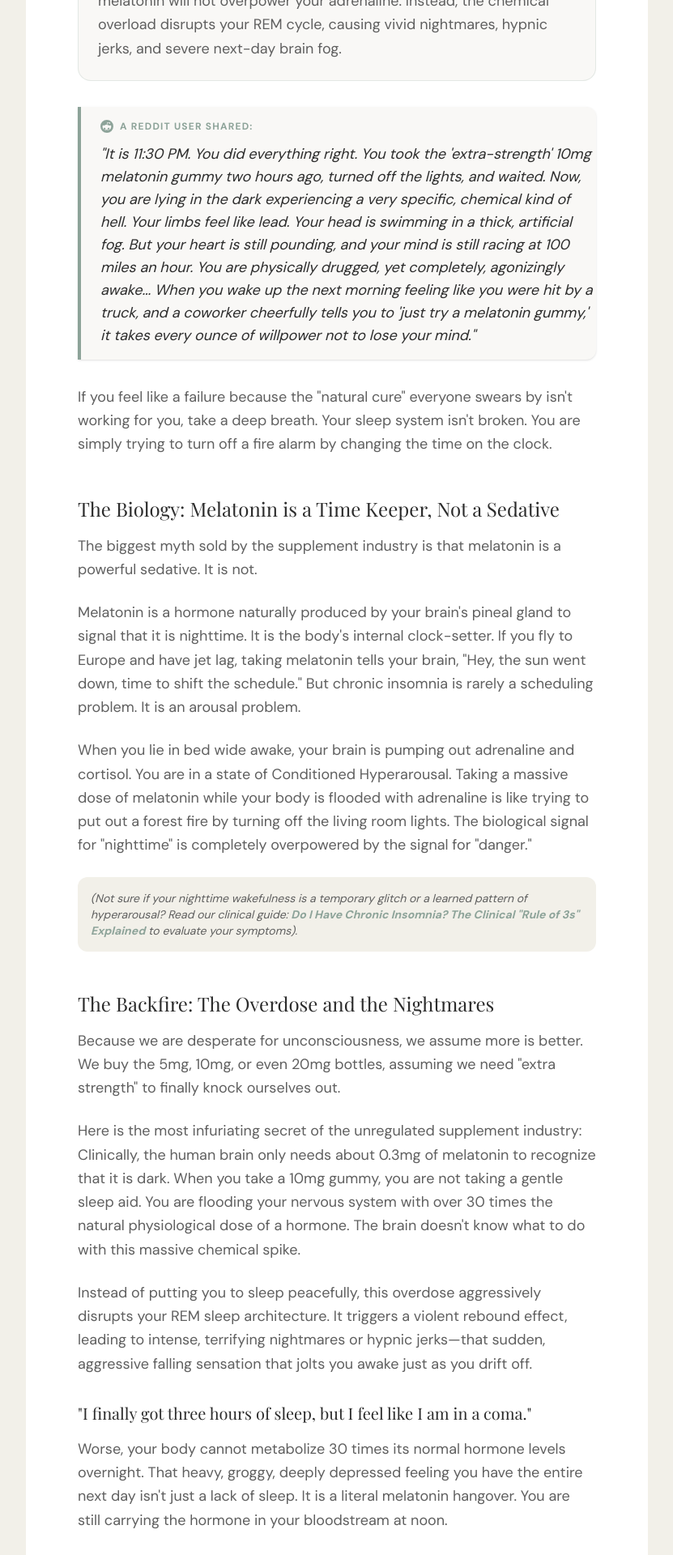
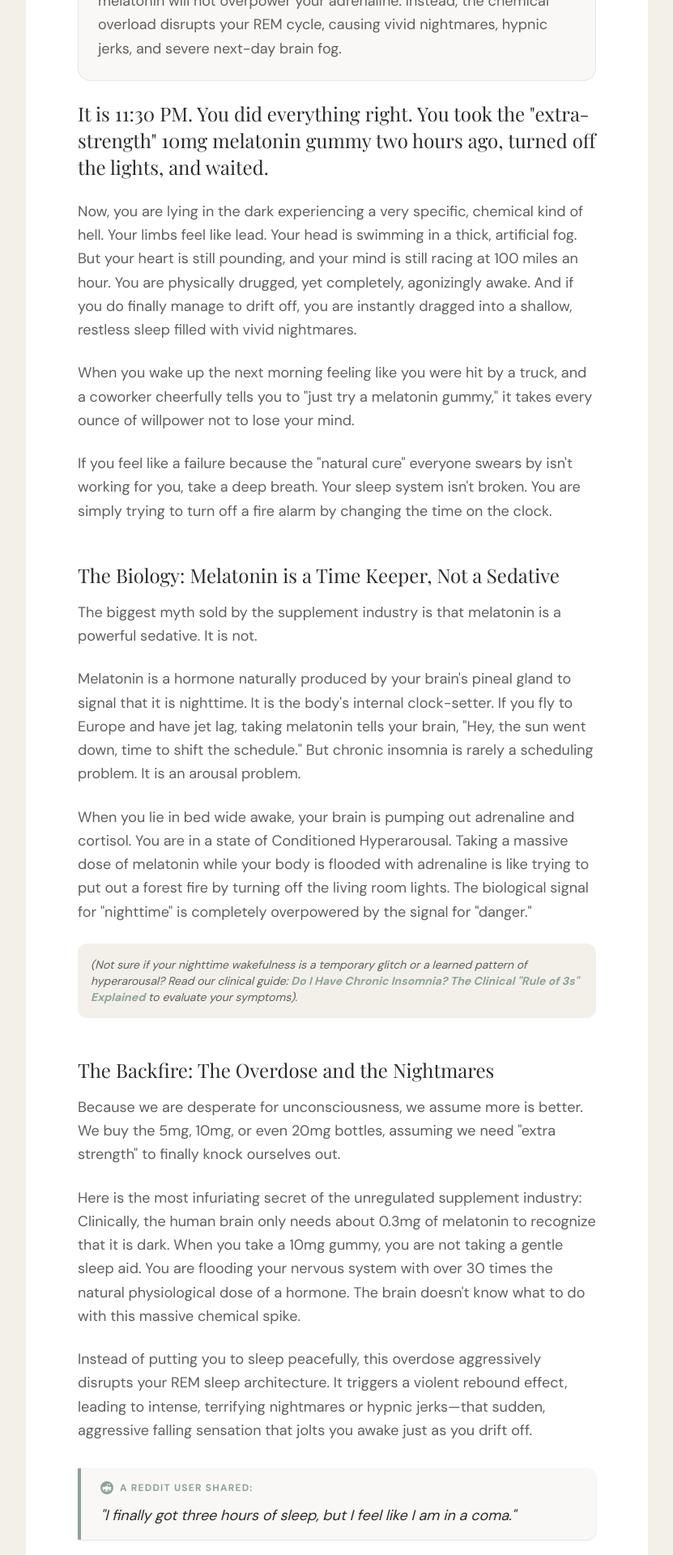
Before and after one commit to shishirtiwari23/good-night-companion, a Next.js app: page /articles/why-melatonin-does-nothing-for-chronic-insomnia in a window 1280 px wide. Shown: the part 780-2700 px from the top of the page at 81% size, without its empty margins (224-1055 px from the left). Built offline with nearby package versions, Linux system fonts and the light colour scheme; a web font is replaced by a local one.

Commit message:
fix: Correct Reddit quote placements in 3am and melatonin articles

```diff
--- a/app/articles/why-melatonin-does-nothing-for-chronic-insomnia/page.tsx
+++ b/app/articles/why-melatonin-does-nothing-for-chronic-insomnia/page.tsx
@@ -59,15 +59,15 @@ export default function Article15Page() {
             </p>
           </div>
 
-          <div className="my-8 border-l-4 border-[var(--primary)] pl-6 py-4 bg-[#f9f8f6] rounded-r-xl shadow-sm">
-            <p className="text-xs font-bold tracking-widest uppercase text-[#8da399] mb-3 flex items-center">
-              <svg xmlns="http://www.w3.org/2000/svg" width="16" height="16" viewBox="0 0 24 24" fill="currentColor" stroke="none" className="mr-2 text-[var(--primary)]"><path d="M12 0A12 12 0 0 0 0 12a12 12 0 0 0 12 12 12 12 0 0 0 12-12A12 12 0 0 0 12 0zm5.01 4.744c.688 0 1.25.561 1.25 1.249a1.25 1.25 0 0 1-2.498.056l-2.597-.547-.8 3.747c1.824.07 3.48.632 4.674 1.488.308-.309.73-.491 1.207-.491.968 0 1.758.79 1.758 1.759 0 .312-.08.6-.22.846.015.152.023.308.023.465 0 3.255-3.535 5.892-7.896 5.892-4.362 0-7.897-2.637-7.897-5.892 0-.157.009-.313.024-.465a1.765 1.765 0 0 1-.22-.846c0-.969.79-1.759 1.759-1.759.458 0 .866.168 1.168.448 1.18-1.01 2.92-1.662 4.88-1.724l.875-4.111c.046-.222.261-.368.484-.325l3.153.665a1.252 1.252 0 0 1 1.124-.908zm-9.351 9.943c-.888 0-1.608.72-1.608 1.608 0 .889.72 1.609 1.608 1.609.889 0 1.609-.72 1.609-1.609 0-.888-.72-1.608-1.609-1.608zm7.555 0c-.889 0-1.609.72-1.609 1.608 0 .889.72 1.609 1.609 1.609.888 0 1.608-.72 1.608-1.609 0-.888-.72-1.608-1.608-1.608zm-3.778 3.902c-1.644 0-3.056-.583-3.094-.601a.342.342 0 1 1 .282-.622c.043.02 1.266.54 2.812.54 1.545 0 2.766-.52 2.81-.54a.342.342 0 1 1 .284.622c-.039.018-1.45.601-3.094.601z"/></svg>
-              A Reddit User Shared:
-            </p>
-            <p className="italic text-lg text-[var(--text-primary)] m-0">
-              &quot;It is 11:30 PM. You did everything right. You took the &apos;extra-strength&apos; 10mg melatonin gummy two hours ago, turned off the lights, and waited. Now, you are lying in the dark experiencing a very specific, chemical kind of hell. Your limbs feel like lead. Your head is swimming in a thick, artificial fog. But your heart is still pounding, and your mind is still racing at 100 miles an hour. You are physically drugged, yet completely, agonizingly awake... When you wake up the next morning feeling like you were hit by a truck, and a coworker cheerfully tells you to &apos;just try a melatonin gummy,&apos; it takes every ounce of willpower not to lose your mind.&quot;
-            </p>
-          </div>
+          <p className="text-xl md:text-2xl font-serif text-[var(--text-primary)] leading-snug">
+            It is 11:30 PM. You did everything right. You took the &quot;extra-strength&quot; 10mg melatonin gummy two hours ago, turned off the lights, and waited.
+          </p>
+          <p>
+            Now, you are lying in the dark experiencing a very specific, chemical kind of hell. Your limbs feel like lead. Your head is swimming in a thick, artificial fog. But your heart is still pounding, and your mind is still racing at 100 miles an hour. You are physically drugged, yet completely, agonizingly awake. And if you do finally manage to drift off, you are instantly dragged into a shallow, restless sleep filled with vivid nightmares.
+          </p>
+          <p>
+            When you wake up the next morning feeling like you were hit by a truck, and a coworker cheerfully tells you to &quot;just try a melatonin gummy,&quot; it takes every ounce of willpower not to lose your mind.
+          </p>
            <p>
             If you feel like a failure because the &quot;natural cure&quot; everyone swears by isn&apos;t working for you, take a deep breath. Your sleep system isn&apos;t broken. You are simply trying to turn off a fire alarm by changing the time on the clock.
           </p>
@@ -97,7 +97,15 @@ export default function Article15Page() {
             Instead of putting you to sleep peacefully, this overdose aggressively disrupts your REM sleep architecture. It triggers a violent rebound effect, leading to intense, terrifying nightmares or hypnic jerks—that sudden, aggressive falling sensation that jolts you awake just as you drift off.
           </p>
 
-          <h3 className="font-serif text-[var(--text-primary)] text-xl mt-8 mb-4">&quot;I finally got three hours of sleep, but I feel like I am in a coma.&quot;</h3>
+          <div className="my-8 border-l-4 border-[var(--primary)] pl-6 py-4 bg-[#f9f8f6] rounded-r-xl shadow-sm">
+            <p className="text-xs font-bold tracking-widest uppercase text-[#8da399] mb-3 flex items-center">
+              <svg xmlns="http://www.w3.org/2000/svg" width="16" height="16" viewBox="0 0 24 24" fill="currentColor" stroke="none" className="mr-2 text-[var(--primary)]"><path d="M12 0A12 12 0 0 0 0 12a12 12 0 0 0 12 12 12 12 0 0 0 12-12A12 12 0 0 0 12 0zm5.01 4.744c.688 0 1.25.561 1.25 1.249a1.25 1.25 0 0 1-2.498.056l-2.597-.547-.8 3.747c1.824.07 3.48.632 4.674 1.488.308-.309.73-.491 1.207-.491.968 0 1.758.79 1.758 1.759 0 .312-.08.6-.22.846.015.152.023.308.023.465 0 3.255-3.535 5.892-7.896 5.892-4.362 0-7.897-2.637-7.897-5.892 0-.157.009-.313.024-.465a1.765 1.765 0 0 1-.22-.846c0-.969.79-1.759 1.759-1.759.458 0 .866.168 1.168.448 1.18-1.01 2.92-1.662 4.88-1.724l.875-4.111c.046-.222.261-.368.484-.325l3.153.665a1.252 1.252 0 0 1 1.124-.908zm-9.351 9.943c-.888 0-1.608.72-1.608 1.608 0 .889.72 1.609 1.608 1.609.889 0 1.609-.72 1.609-1.609 0-.888-.72-1.608-1.609-1.608zm7.555 0c-.889 0-1.609.72-1.609 1.608 0 .889.72 1.609 1.609 1.609.888 0 1.608-.72 1.608-1.609 0-.888-.72-1.608-1.608-1.608zm-3.778 3.902c-1.644 0-3.056-.583-3.094-.601a.342.342 0 1 1 .282-.622c.043.02 1.266.54 2.812.54 1.545 0 2.766-.52 2.81-.54a.342.342 0 1 1 .284.622c-.039.018-1.45.601-3.094.601z"/></svg>
+              A Reddit User Shared:
+            </p>
+            <p className="italic text-lg text-[var(--text-primary)] m-0">
+               &quot;I finally got three hours of sleep, but I feel like I am in a coma.&quot;
+            </p>
+          </div>
           <p>
             Worse, your body cannot metabolize 30 times its normal hormone levels overnight. That heavy, groggy, deeply depressed feeling you have the entire next day isn&apos;t just a lack of sleep. It is a literal melatonin hangover. You are still carrying the hormone in your bloodstream at noon.
           </p>
```
